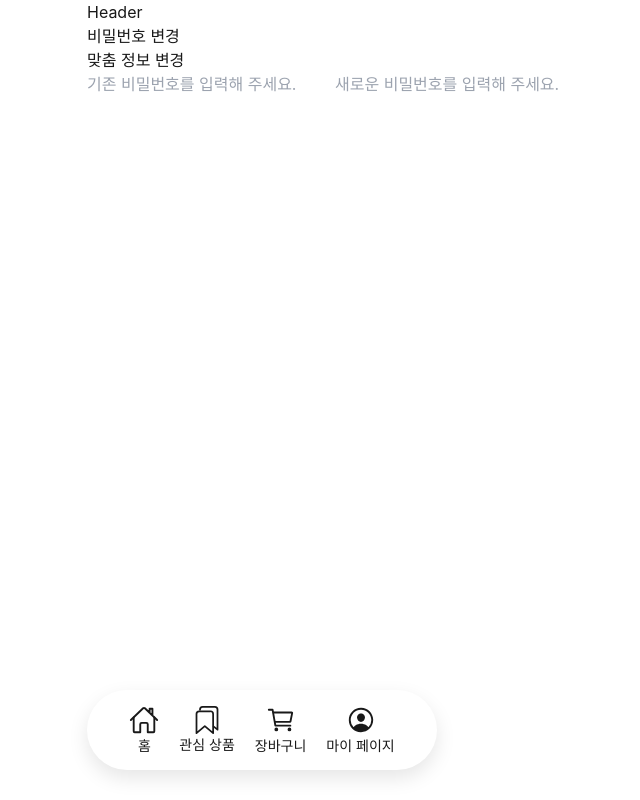
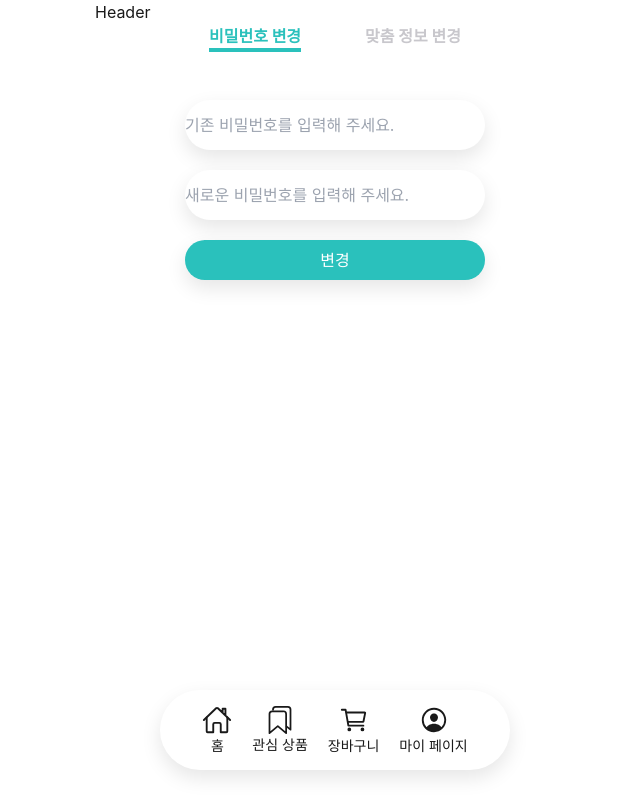
Before and after one commit to whtmdgn1409/Mini-Project-6-FE, a React (Vite) app: page /userinfo in a window 1280 px wide. Shown: the whole page, without its empty margins (305-945 px from the left). Built offline with nearby package versions, Linux system fonts and the light colour scheme; a web font is replaced by a local one.

Commit message:
[#5] Feat: 회원 정보 수정 페이지 마크업

```diff
--- a/src/App.tsx
+++ b/src/App.tsx
@@ -4,7 +4,7 @@ import MenuBar from './components/MenuBar';
 
 function App() {
   return (
-    <div className='w-max m-auto'>
+    <div className='w-[480px] m-auto'>
       <ScrollRestoration />
       <Header />
       <Outlet />
--- a/src/components/MenuBar.tsx
+++ b/src/components/MenuBar.tsx
@@ -15,7 +15,7 @@ const MenuBar = (props: Props) => {
     return navigate(`/${link}`);
   };
   return (
-    <div className='w-[350px] h-[80px] bg-white shadow-default rounded-[40px] flex justify-center items-center gap-5 fixed bottom-[30px] !z-50'>
+    <div className='w-[350px] h-[80px] bg-white shadow-default rounded-[40px] flex justify-center items-center gap-5 fixed bottom-[30px] !z-50 left-[50%] translate-x-[-50%]'>
       <div
         onClick={() => navigateHandler('')}
         className='flex flex-col items-center cursor-pointer'
--- a/src/pages/UserInfoPage/index.tsx
+++ b/src/pages/UserInfoPage/index.tsx
@@ -1,18 +1,71 @@
-import React from 'react';
+import React, { useState } from 'react';
 
 type Props = {};
 
 const UserInfoPage = (props: Props) => {
+  const [menuChange, setMenuChange] = useState(false);
+
+  const password = () => (
+    <div className='flex flex-col gap-5 items-center'>
+      <input
+        type='text'
+        placeholder='기존 비밀번호를 입력해 주세요.'
+        className='mwInput'
+      />
+      <input
+        type='text'
+        placeholder='새로운 비밀번호를 입력해 주세요.'
+        className='mwInput'
+      />
+      <button className='mwBtn !h-[40px] !w-[300px]'>변경</button>
+    </div>
+  );
+  const userInfo = () => (
+    <div className='flex flex-col gap-5 items-center'>
+      <select name='' id=''>
+        <option value=''>20</option>
+        <option value=''>21</option>
+        <option value=''>22</option>
+        <option value=''>23</option>
+      </select>
+      <select name='' id=''>
+        <option value=''>서울특별시</option>
+        <option value=''>부산광역시</option>
+        <option value=''>대구광역시</option>
+        <option value=''>경상북도</option>
+        <option value=''>경상남도</option>
+        <option value=''>경기도</option>
+        <option value=''>강원도</option>
+        <option value=''>전라남도</option>
+        <option value=''>전라북도</option>
+        <option value=''>제주</option>
+      </select>
+      <button className='mwBtn !h-[40px] !w-[300px]'>변경</button>
+    </div>
+  );
+  const activeClassName = () => {
+    return 'cursor-pointer text-mw font-bold border-solid border-mw border-b-4';
+  };
+  const defaultClassName = () => {
+    return 'cursor-pointer text-mw-gray font-bold';
+  };
   return (
     <div>
-      <div>
-        <h2>비밀번호 변경</h2>
-        <h2>맞춤 정보 변경</h2>
+      <div className='flex gap-16 justify-center mb-12'>
+        <h2
+          onClick={() => setMenuChange(false)}
+          className={!menuChange ? activeClassName() : defaultClassName()}
+        >
+          비밀번호 변경
+        </h2>
+        <h2
+          onClick={() => setMenuChange(true)}
+          className={menuChange ? activeClassName() : defaultClassName()}
+        >
+          맞춤 정보 변경
+        </h2>
       </div>
-      <div>
-        <input type='text' placeholder='기존 비밀번호를 입력해 주세요.' />
-        <input type='text' placeholder='새로운 비밀번호를 입력해 주세요.' />
-      </div>
+      {!menuChange ? password() : userInfo()}
     </div>
   );
 };
--- a/tailwind.config.cjs
+++ b/tailwind.config.cjs
@@ -30,7 +30,7 @@ module.exports = {
       main: ['Pretendard Variable', 'Apple SD Gothic Neo', 'sans-serif'],
     },
     screens: {
-      max: '480px',
+      main: '480px',
     },
     boxShadow: {
       default: '0px 8px 20px rgba(0, 0, 0, 0.1)',
```
